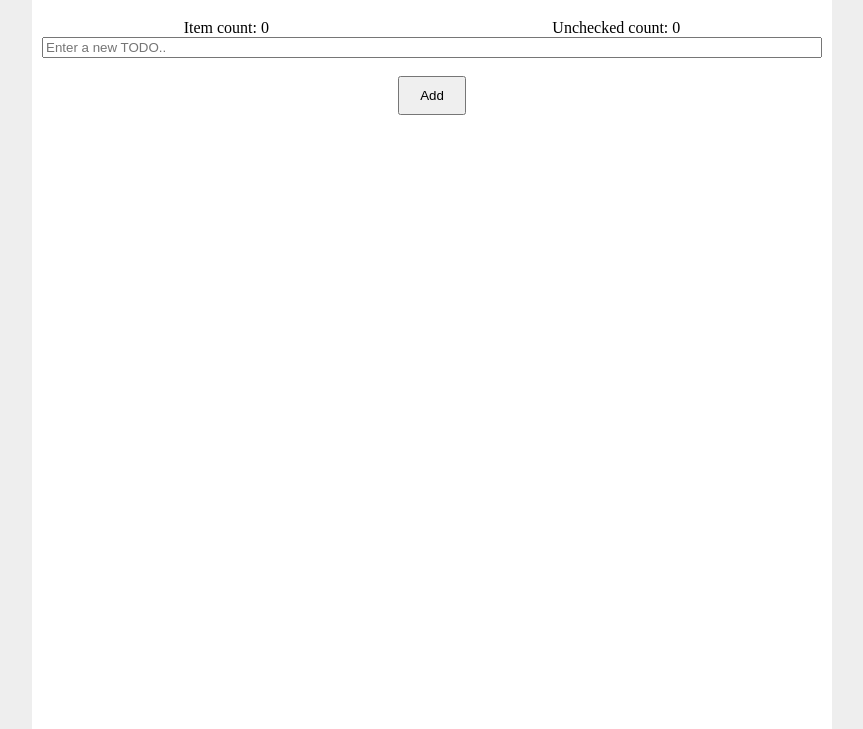
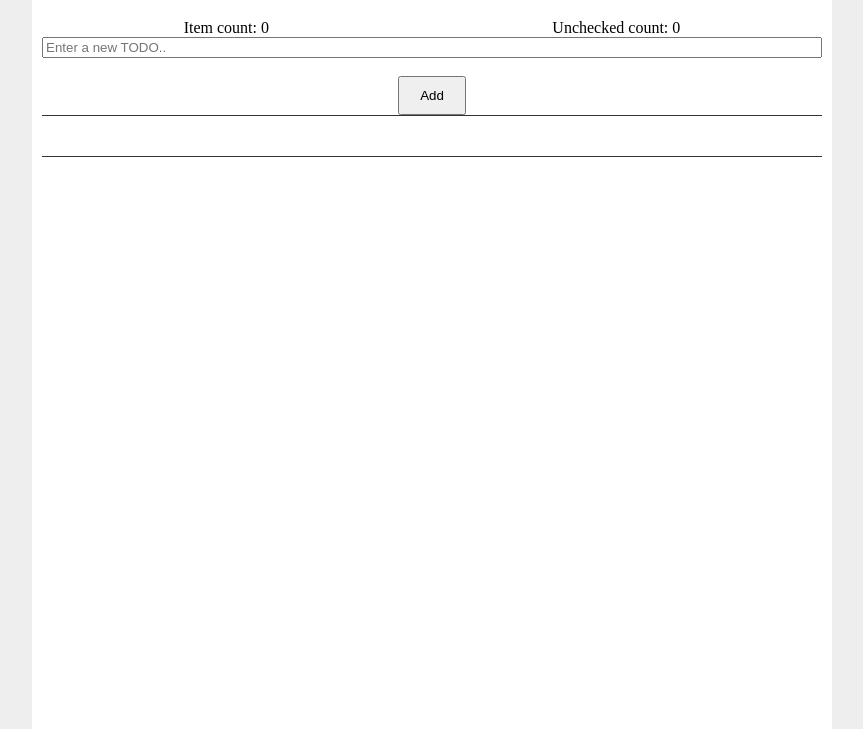
Before and after one commit to ahmedfarag9/Java-Script-Examples, a plain HTML site: page index.html in a window 1280 px wide. Shown: the part 71-800 px from the top of the page, without its empty margins (208-1071 px from the left). Drawn offline with Linux system fonts and the light colour scheme.

Commit message:
Edited class name of an element

```diff
--- a/index.html
+++ b/index.html
@@ -13,7 +13,7 @@
 			</div>
 			<input class="form-control" id="todo-text" name="new_Todo" placeholder="Enter a new TODO.."><br>
 			<button class="button center" onClick="newTodo()">Add</button>
-			<ul id="todo_list" class="todo_list"></ul>
+			<ul id="todo_list" class="todo-container"></ul>
 		</div>
 		<script src="./script.js"></script>
 	</body>
```
